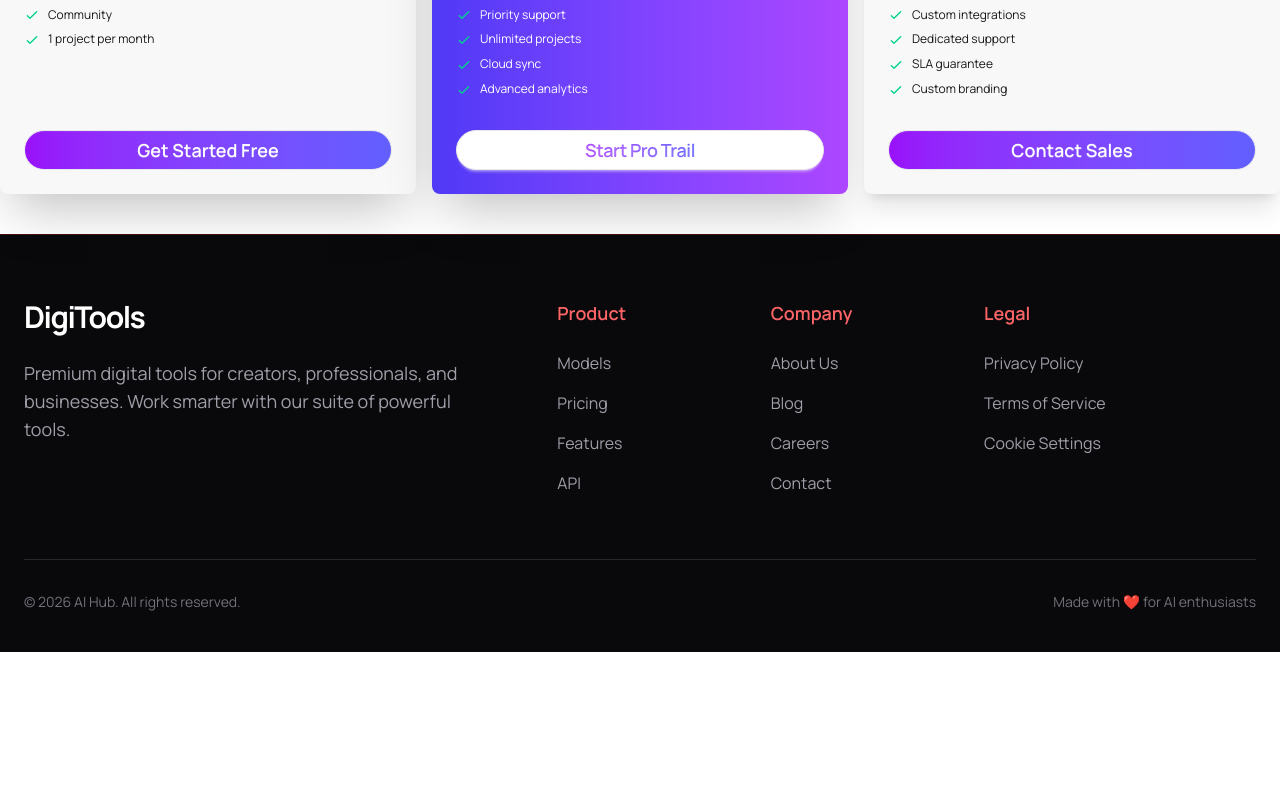
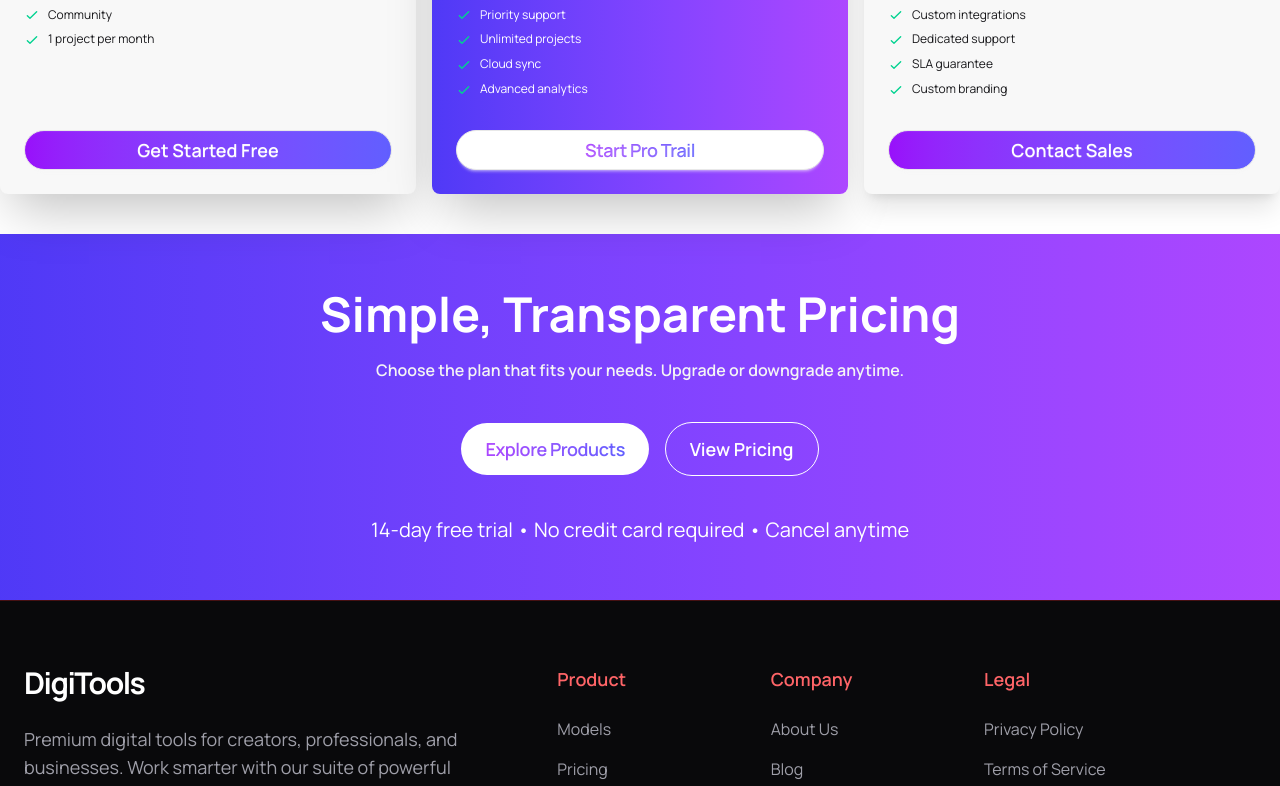
Before and after one commit to asrahat/digiTool-A6, a React (Vite) app: page / in a window 1280 px wide. Shown: the part 2076-2862 px from the top of the page. Before the commit the page ends 2728 px from the top, so only its background shows below. Built offline with nearby package versions, Linux system fonts and the light colour scheme.

Commit message:
optinal section added

```diff
--- a/src/App.jsx
+++ b/src/App.jsx
@@ -3,6 +3,7 @@ import Banner from "./components/Banner/Banner";
 import Footer from "./components/Footer/Footer";
 import GetStart from "./components/GetStart/GetStart";
 import NavBar from "./components/NavBar/NavBar";
+import Optional from "./components/Optional/Optional";
 import Pricing from "./components/Pricing/Pricing";
 import Stats from "./components/Stats/Stats";
 
@@ -14,6 +15,7 @@ function App() {
       <Stats></Stats>
       <GetStart></GetStart>
       <Pricing></Pricing>
+      <Optional></Optional>
       <Footer></Footer>
     </>
   );
--- /dev/null
+++ b/src/components/Optional/Optional.jsx
@@ -0,0 +1,46 @@
+import React from "react";
+
+const Optional = () => {
+  return (
+    <div className="bg-linear-to-r from-indigo-600  to-purple-500 py-8 px-4">
+      <div className="mx-auto flex flex-col items-center space-y-10
+       border-purple-400/40 rounded-xl p-6">
+        <div className="text-center">
+          <h2 className="text-5xl font-bold text-white">
+            Simple, Transparent Pricing
+          </h2>
+          <p className="text-zinc-100 font-semibold mt-5">
+            Choose the plan that fits your needs. Upgrade or downgrade anytime.
+          </p>
+        </div>
+        <div className="flex items-center gap-4">
+          <button
+            className="px-6 py-3 text-white text-lg font-semibold rounded-full
+    bg-white
+    transition-all duration-300 ease-in-out
+    hover:scale-105 hover:shadow-xl
+    hover:shadow-purple-500/40
+    active:scale-95 cursor-pointer"
+          >
+            <span className="tracking-tight bg-linear-to-r from-purple-500 to-indigo-500 text-transparent bg-clip-text">
+
+            Explore Products
+            </span>
+          </button>
+          <button
+            className="flex items-center gap-2 px-6 py-3 text-white text-lg font-semibold rounded-full
+    border
+    transition-all duration-300 ease-in-out
+    hover:scale-105 hover:shadow-xl
+    hover:shadow-purple-500/40
+    active:scale-95 cursor-pointer"
+          > View Pricing
+          </button>
+        </div>
+          <p className="text-xl text-white">14-day free trial • No credit card required • Cancel anytime</p>
+      </div>
+    </div>
+  );
+};
+
+export default Optional;
--- a/src/components/Stats/Stats.jsx
+++ b/src/components/Stats/Stats.jsx
@@ -3,7 +3,7 @@
 const Stats = () => {
   return (
     <div className="bg-linear-to-r from-indigo-600  to-purple-500 py-8 px-4">
-      <div className="max-w-4xl mx-auto border-purple-400/40 rounded-xl p-6">
+      <div className=" mx-auto border-purple-400/40 rounded-xl p-6">
         <div className="grid grid-cols-1 md:grid-cols-3 text-center text-white">
 
           <div className="space-y-2 border-r-2 border-purple-400">
```
